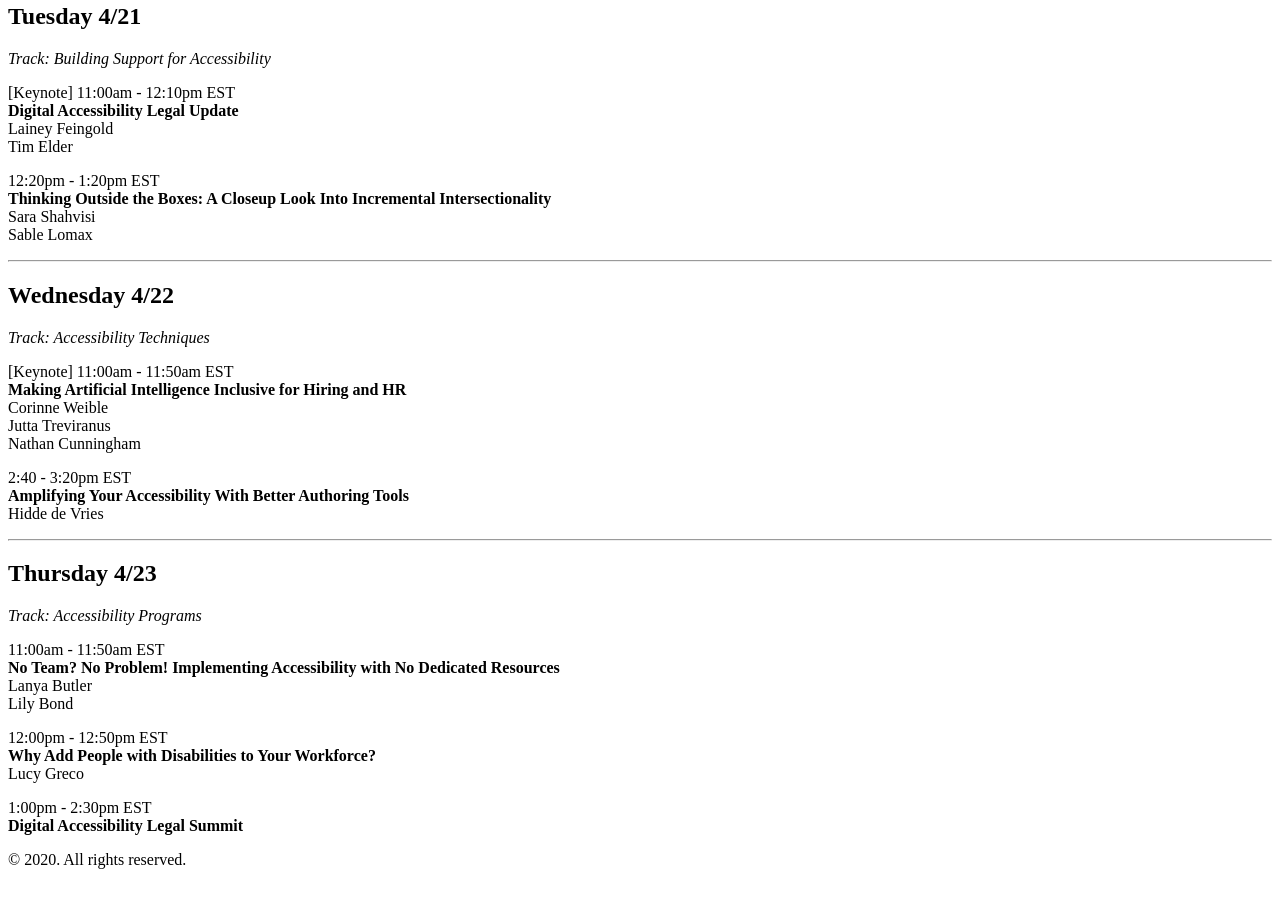
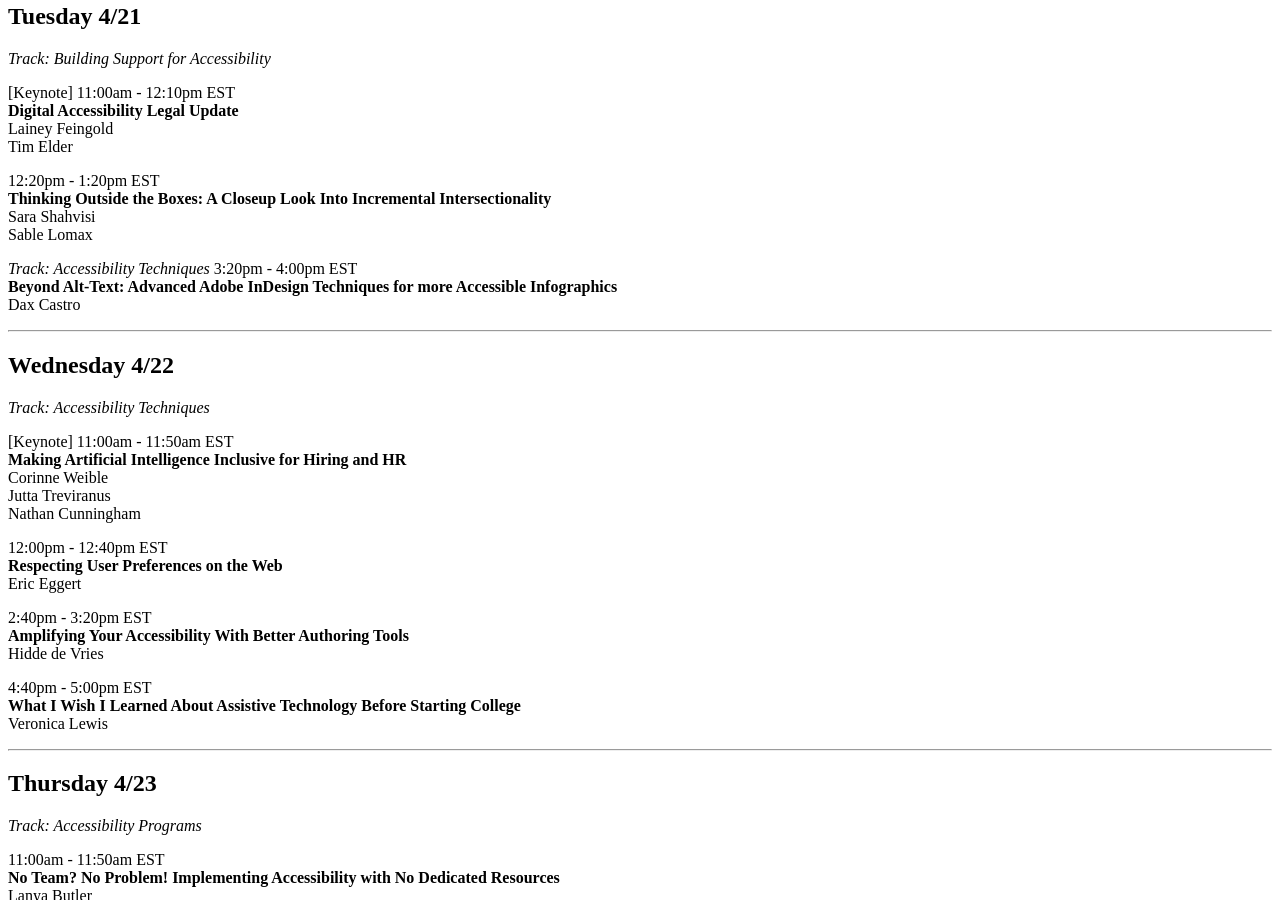
Before and after one commit to chiefkikio/AFutureDate, a Jekyll site: the page built from session_schedule.md, in a window 1280 px wide and 900 px high, scrolled down 4031 px. Built offline with Jekyll 4.4.1, drawn with Linux system fonts in a browser that asks for light colours; Markdown is read by kramdown in place of the engine named in the settings.

Commit message:
feat(SessionSchedule)[LB] More updates

```diff
--- a/session_schedule.md
+++ b/session_schedule.md
@@ -18,6 +18,11 @@ Tim Elder
 Sara Shahvisi<br>
 Sable Lomax
 
+<i>Track: Accessibility Techniques</i>
+3:20pm - 4:00pm EST <br>
+**Beyond Alt-Text: Advanced Adobe InDesign Techniques for more Accessible Infographics**<br>
+Dax Castro
+
 <hr>
 ## Wednesday 4/22
 <i>Track: Accessibility Techniques</i>
@@ -28,9 +33,17 @@ Corinne Weible<br>
 Jutta Treviranus<br>
 Nathan Cunningham<br>
 
-2:40 - 3:20pm  EST <br>
+12:00pm - 12:40pm EST <br>
+**Respecting User Preferences on the Web**<br>
+Eric Eggert<br>
+
+2:40pm - 3:20pm  EST <br>
 **Amplifying Your Accessibility With Better Authoring Tools** <br>
 Hidde de Vries
+
+4:40pm - 5:00pm EST<br>
+**What I Wish I Learned About Assistive Technology Before Starting College** <br>
+Veronica Lewis
 
 <hr>
 ## Thursday 4/23
```
